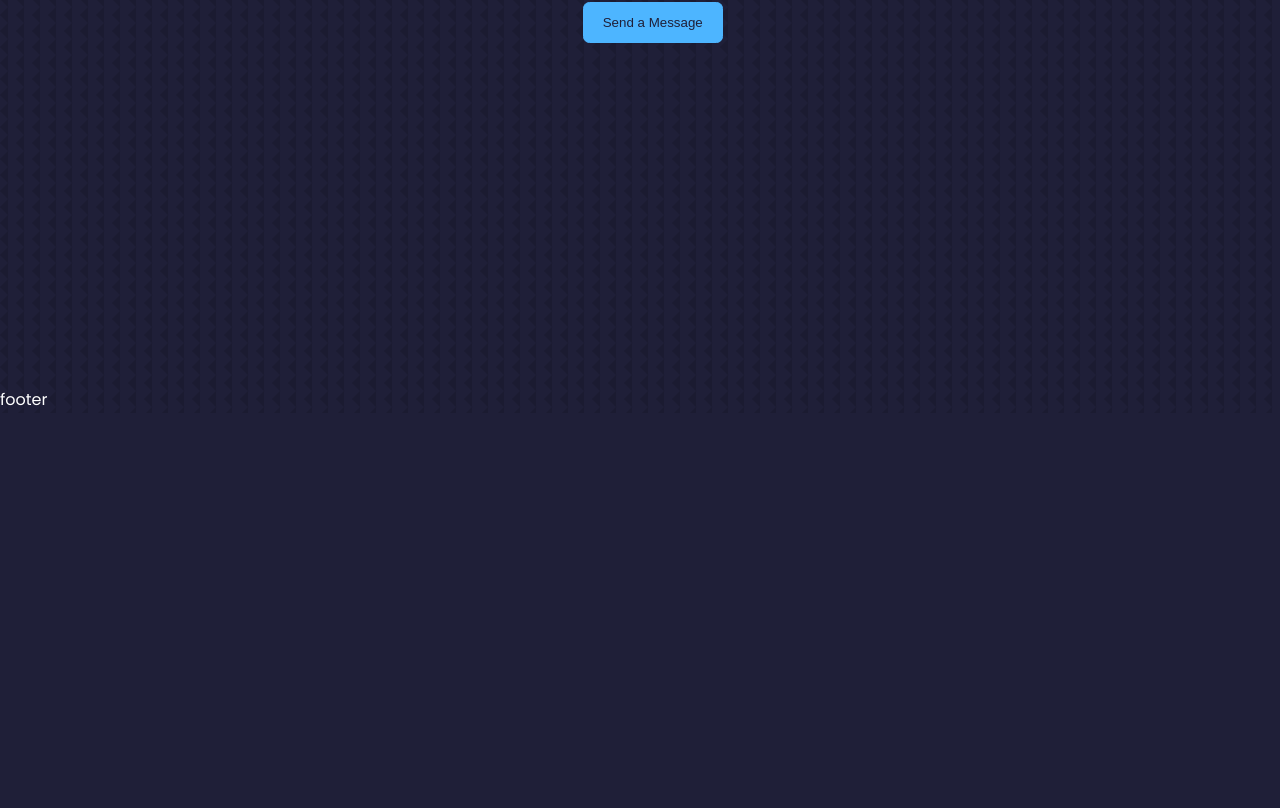
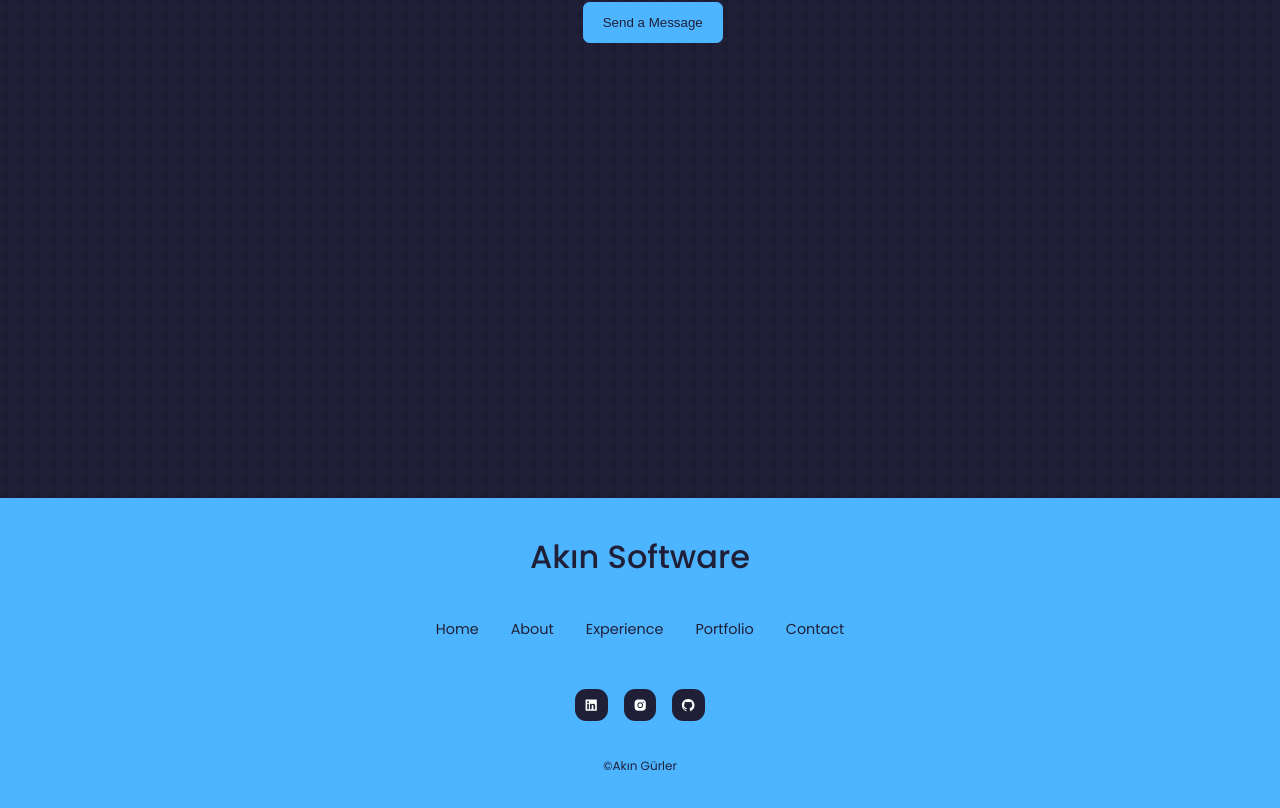
Before and after one commit to AkinGurler/PersonalPortfolio, a React (Create React App) app: page / in a window 1280 px wide. Shown: the part 5081-5889 px from the top of the page. Before the commit the page ends 5494 px from the top, so only its background shows below. Built offline with nearby package versions, Linux system fonts and the light colour scheme.

Commit message:
footer finished

```diff
--- /dev/null
+++ b/src/components/footer/Footer.jsx
@@ -0,0 +1,31 @@
+import React from 'react'
+import './footer.css'
+import {AiFillLinkedin} from 'react-icons/ai'
+import {AiFillInstagram} from 'react-icons/ai'
+import {AiFillGithub} from 'react-icons/ai'
+
+const Footer = () => {
+  return (
+    <footer>
+      <a href="#" className='footer__logo'>Akın Software</a>
+      <ul className='permalinks'>
+        <li><a href="#">Home</a></li>
+        <li><a href="#about">About</a></li>
+        <li><a href="#experience">Experience</a></li>
+        <li><a href="#portfolio">Portfolio</a></li>
+        <li><a href="#contact">Contact</a></li>
+      </ul>
+      <div className="footer__socials">
+        <a href="https://www.linkedin.com/in/ak%C4%B1n-g%C3%BCrler-524a67231/"><AiFillLinkedin/></a>
+        <a href="https://www.instagram.com/akingurler/"> <AiFillInstagram/></a>
+        <a href="https://github.com/AkinGurler"><AiFillGithub/></a>
+      </div>
+      <div className="footer__copyright">
+        <small>&copy;Akın Gürler
+        </small>
+      </div>
+    </footer>
+  )
+}
+
+export default Footer
--- a/src/components/footer/footer.css
+++ b/src/components/footer/footer.css
@@ -0,0 +1,55 @@
+footer{
+    background: var(--color-primary);
+    padding: 2rem 0;
+    text-align: center;
+    font-size: 0.9rem;
+    margin-top: 7rem;
+}
+footer a{
+    color: var(--color-bg);
+}
+.footer__logo{
+    font-size: 2rem;
+    font-weight: 500;
+    margin-bottom: 2rem;
+    display: inline-block;
+}
+
+.permalinks{
+    display: flex;
+    flex-wrap: wrap;
+    justify-content: center;
+    gap: 2rem;
+    margin: 0 auto 3rem;
+}
+.footer__socials{
+    display: flex;
+    justify-content: center;
+    gap: 1rem;
+    margin-bottom: 2rem;
+}
+.footer__socials a{
+    background: var(--color-bg);
+    color:var(--color-white);
+    padding: 0.5rem;
+    border-radius: 0.7rem;
+    display: flex;
+    border: 1px solid transparent;
+}
+.footer__socials a:hover{
+    background: transparent;
+    color: var(--color-bg);
+    border-color: var(--color-bg);
+}
+.footer__copyright{
+    margin-bottom: 5rem;
+    color: var(--color-bg);
+}
+
+/*----------------MEDIA QUERIES(SMALL DEVICES)------------*/
+@media screen and (max-width:600px) {
+    .permalinks{
+        flex-direction: column;
+        gap: 1.5rem;
+    }
+   }
--- a/src/components/footer/footer.js
+++ /dev/null
@@ -1,10 +0,0 @@
-import React from 'react'
-import './footer.css'
-
-const footer = () => {
-  return (
-    <div>footer</div>
-  )
-}
-
-export default footer
```
